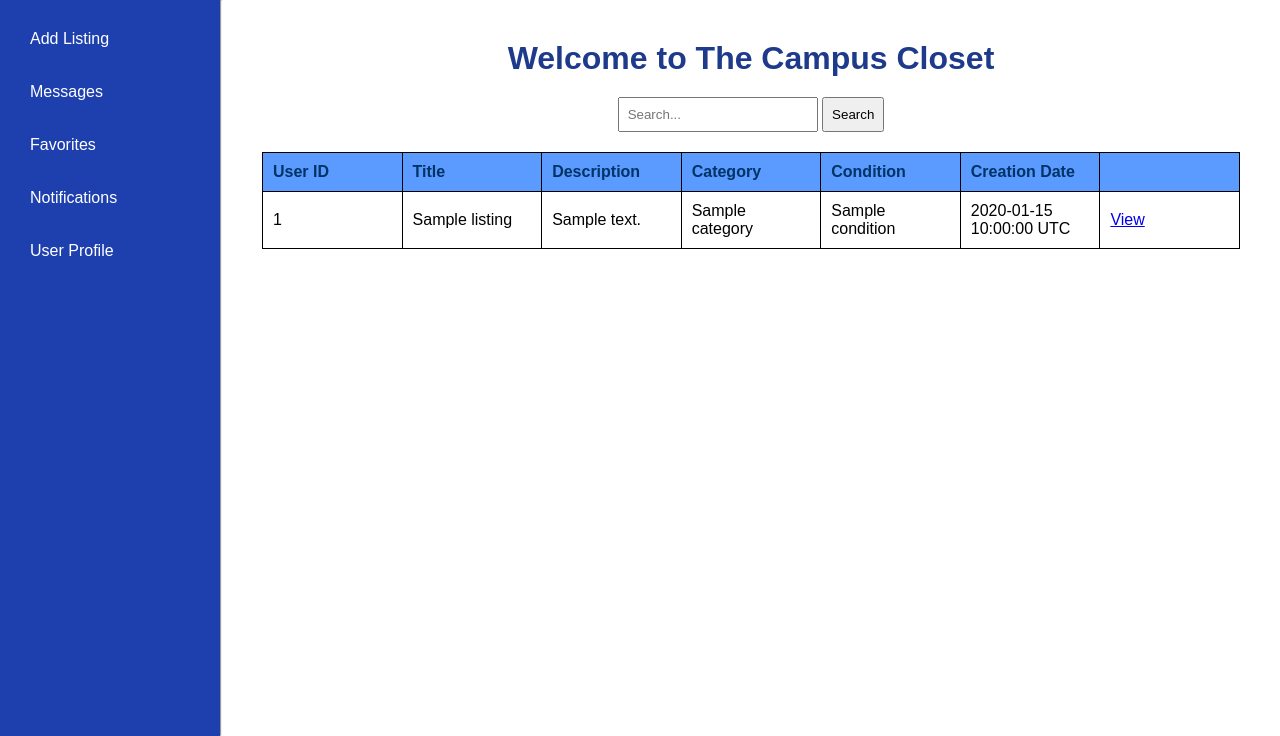
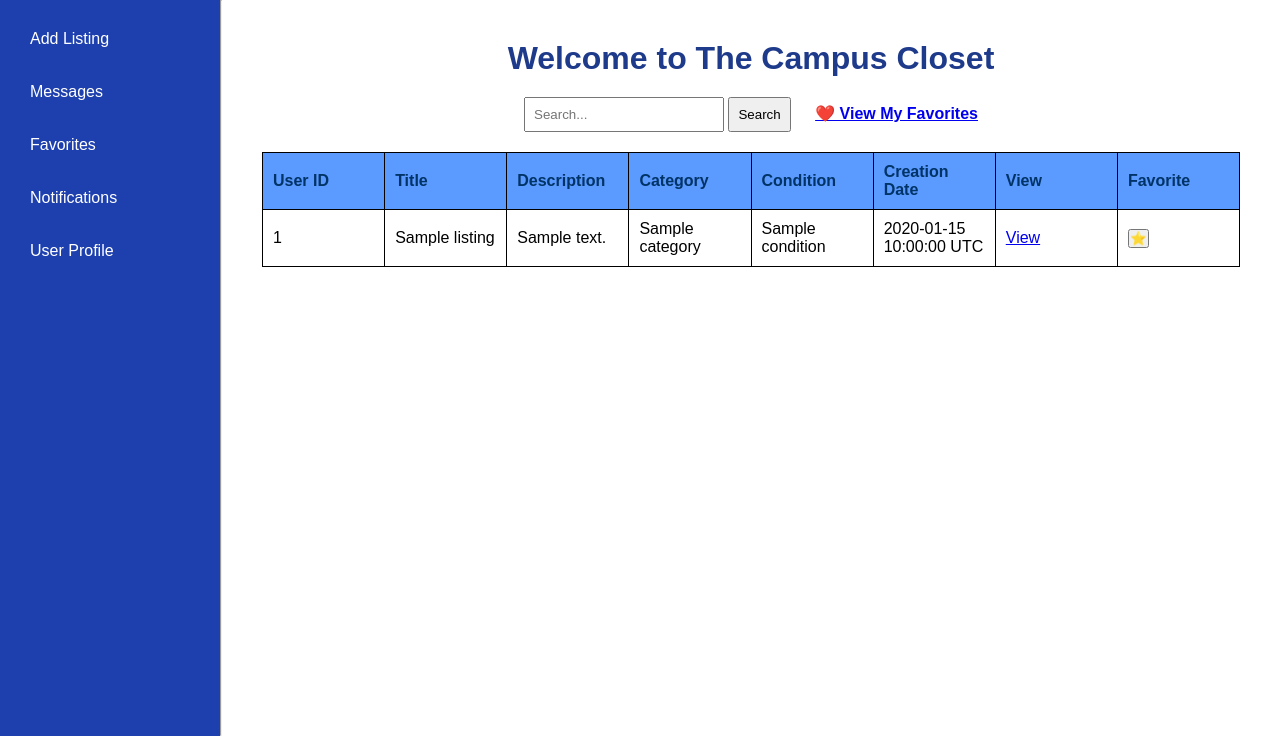
Before and after one commit to masterpillow/campus-closet, a Python web app: template app/templates/home.html in a window 1280 px wide. Shown: the part 64-800 px from the top of the page. Run offline with Jinja, Linux system fonts and the light colour scheme; the template is opened without the code that fills it: most values are stand-ins (such as "Sample title", 1, 10 or a date in 2020).

Commit message:
Fully integrated favorite/unfavorite UI with conditional logic and link to favorites

```diff
--- a/app/templates/home.html
+++ b/app/templates/home.html
@@ -2,11 +2,16 @@
 {% block content %}
 <div class="main-content">
   <h1 style="text-align: center;">Welcome to The Campus Closet</h1>
-        <form action="/search" method="GET" style="text-align: center; margin-bottom: 20px;">
+
+  <div style="text-align: center; margin-bottom: 20px;">
+    <form action="/search" method="GET" style="display: inline-block;">
       <input type="text" name="query" placeholder="Search..." style="padding: 8px; width: 200px;">
       <button type="submit" style="padding: 8px;">Search</button>
     </form>
-        <table style="width: 100%; border-collapse: collapse; text-align: left; margin-top: 20px; table-layout: fixed; ">
+    <a href="{{ url_for('view_favorites') }}" style="margin-left: 20px; font-weight: bold;">❤️ View My Favorites</a>
+  </div>
+
+  <table style="width: 100%; border-collapse: collapse; text-align: left; margin-top: 20px; table-layout: fixed;">
     <thead>
       <tr style="background-color: #5b9aff; color: #003366;">
         <th style="padding: 10px; border: 1px solid black">User ID</th>
@@ -15,24 +20,44 @@
         <th style="padding: 10px; border: 1px solid black">Category</th>
         <th style="padding: 10px; border: 1px solid black">Condition</th>
         <th style="padding: 10px; border: 1px solid black">Creation Date</th>
-              <th style="padding: 10px; border: 1px solid black"></th>
+        <th style="padding: 10px; border: 1px solid black">View</th>
+        <th style="padding: 10px; border: 1px solid black">Favorite</th>
       </tr>
     </thead>
     <tbody>
       {% for listing in listings %}
       <tr>
-              <td style="padding: 10px; border: 1px solid black; overflow: hidden;">{{ listing.userID }}</td>
-              <td style="padding: 10px; border: 1px solid black; overflow: hidden;">{{ listing.title }}</td>
-              <td style="padding: 10px; border: 1px solid black; overflow: hidden;">{{ listing.description }}</td>
-              <td style="padding: 10px; border: 1px solid black; overflow: hidden;">{{ listing.category }}</td>
-              <td style="padding: 10px; border: 1px solid black; overflow: hidden;">{{ listing.condition}}</td>
-              <td style="padding: 10px; border: 1px solid black; overflow: hidden;">{{ listing.created_at.strftime('%Y-%m-%d %H:%M:%S UTC') }}</td>
-              <td style="padding: 10px; border: 1px solid black; overflow: hidden;"><a href="{{ url_for('main.view_listing', listingID=listing.listingID) }}">View</a></td>
+        <td style="padding: 10px; border: 1px solid black;">{{ listing.userID }}</td>
+        <td style="padding: 10px; border: 1px solid black;">{{ listing.title }}</td>
+        <td style="padding: 10px; border: 1px solid black;">{{ listing.description }}</td>
+        <td style="padding: 10px; border: 1px solid black;">{{ listing.category }}</td>
+        <td style="padding: 10px; border: 1px solid black;">{{ listing.condition }}</td>
+        <td style="padding: 10px; border: 1px solid black;">{{ listing.created_at.strftime('%Y-%m-%d %H:%M:%S UTC') }}</td>
+        <td style="padding: 10px; border: 1px solid black;">
+          <a href="{{ url_for('main.view_listing', listingID=listing.listingID) }}">View</a>
+        </td>
+        <td style="padding: 10px; border: 1px solid black;">
+          {% set is_favorited = false %}
+          {% for fav in current_user.favorite_listings %}
+            {% if fav.listingID == listing.listingID %}
+              {% set is_favorited = true %}
+              {% break %}
+            {% endif %}
+          {% endfor %}
+
+          {% if is_favorited %}
+          <form action="{{ url_for('unfavorite_listing', listing_id=listing.listingID) }}" method="post">
+            <button type="submit" title="Remove from Favorites">❌</button>
+          </form>
+          {% else %}
+          <form action="{{ url_for('favorite_listing', listing_id=listing.listingID) }}" method="post">
+            <button type="submit" title="Add to Favorites">⭐</button>
+          </form>
+          {% endif %}
+        </td>
       </tr>
       {% endfor %}
-            <!-- Add more rows here -->
     </tbody>
   </table>
 </div>
-  </div>
 {% endblock %}
```
Lines whose indentation alone changed are shown as unchanged.
